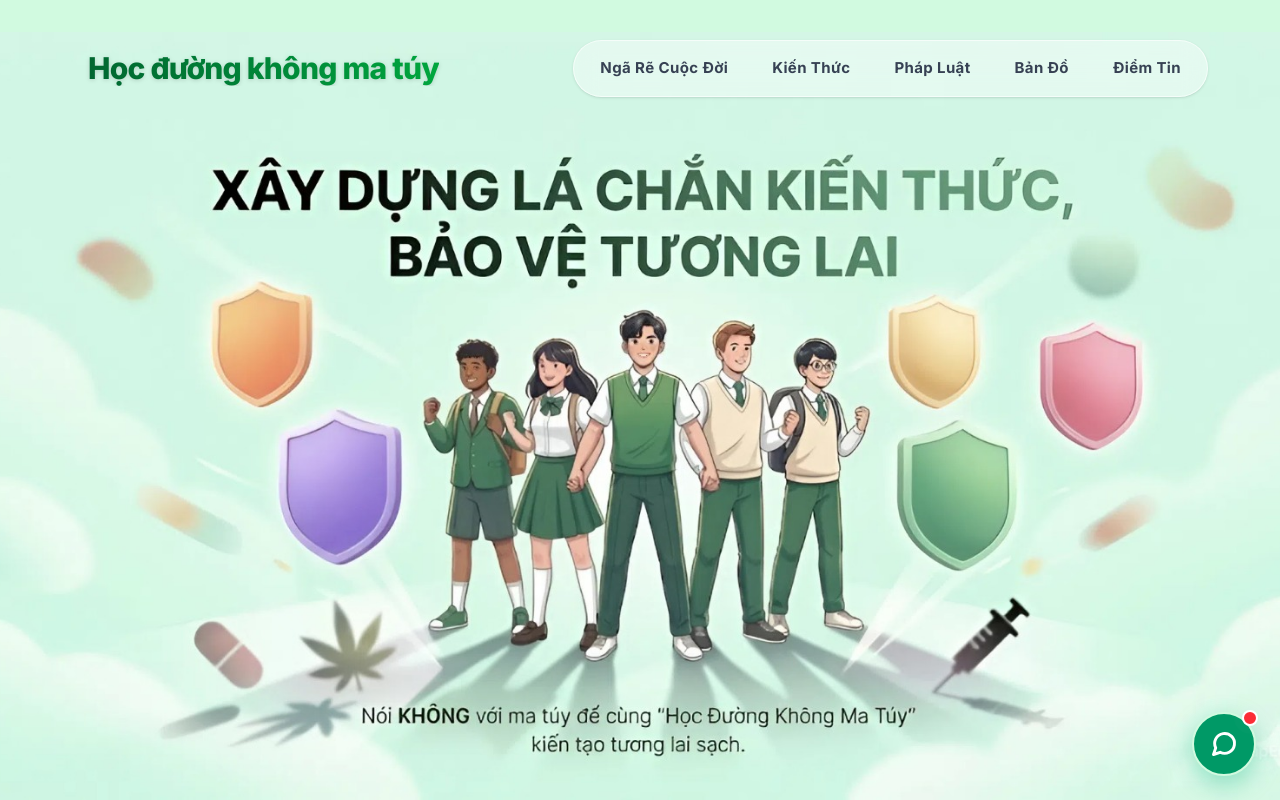
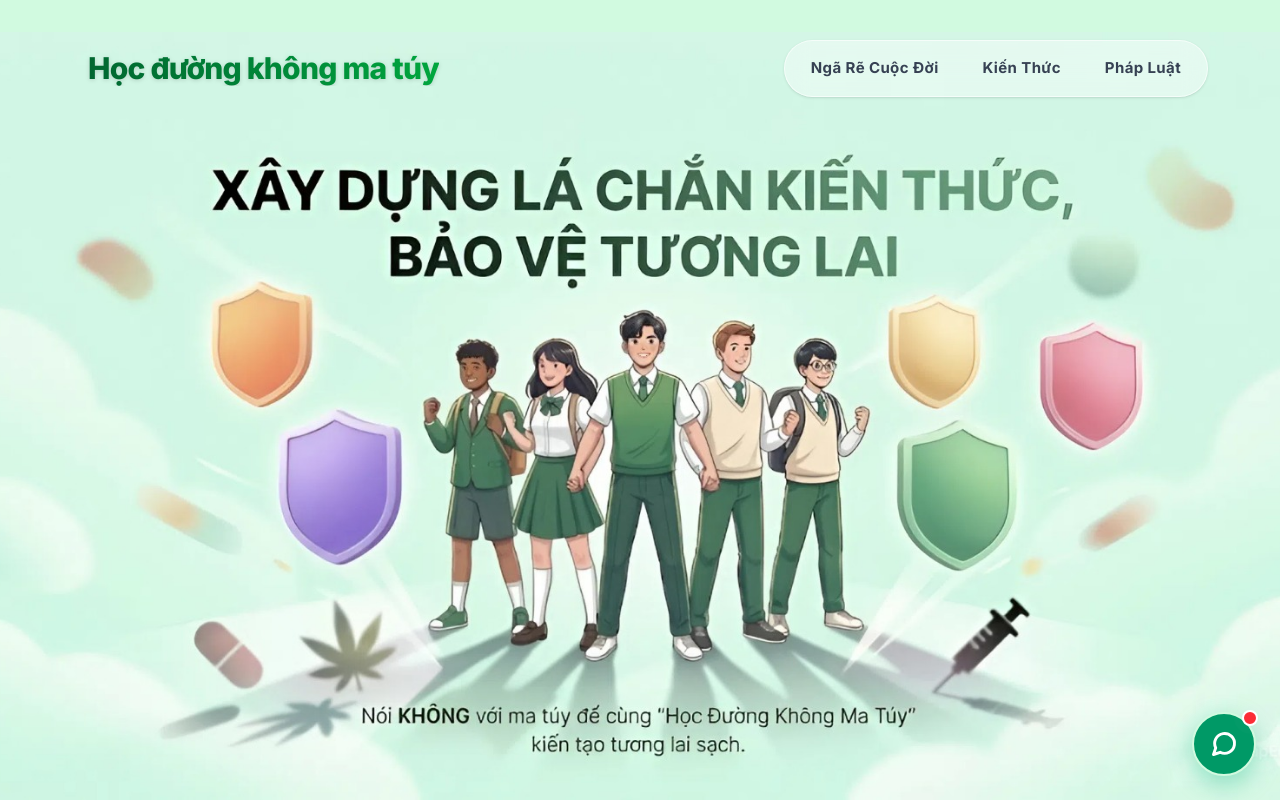
Before and after one commit to JulianNguyen05/DA_HocDuongKhongMaTuy, a Next.js app: page / in a window 1280 px wide. Shown: the top 800 px of the page. Built offline with nearby package versions, Linux system fonts and the light colour scheme.

Commit message:
update navbar

```diff
--- a/src/components/layout/Navbar.tsx
+++ b/src/components/layout/Navbar.tsx
@@ -9,8 +9,8 @@ const menu = [
   { name: "Ngã Rẽ Cuộc Đời", path: "/game" },
   { name: "Kiến Thức", path: "/flashcard" },
   { name: "Pháp Luật", path: "/tree" },
-  { name: "Bản Đồ", path: "/map" },
-  { name: "Điểm Tin", path: "/news" },
+  // { name: "Bản Đồ", path: "/map" },
+  // { name: "Điểm Tin", path: "/news" },
 ];
 
 export default function Navbar() {
```
